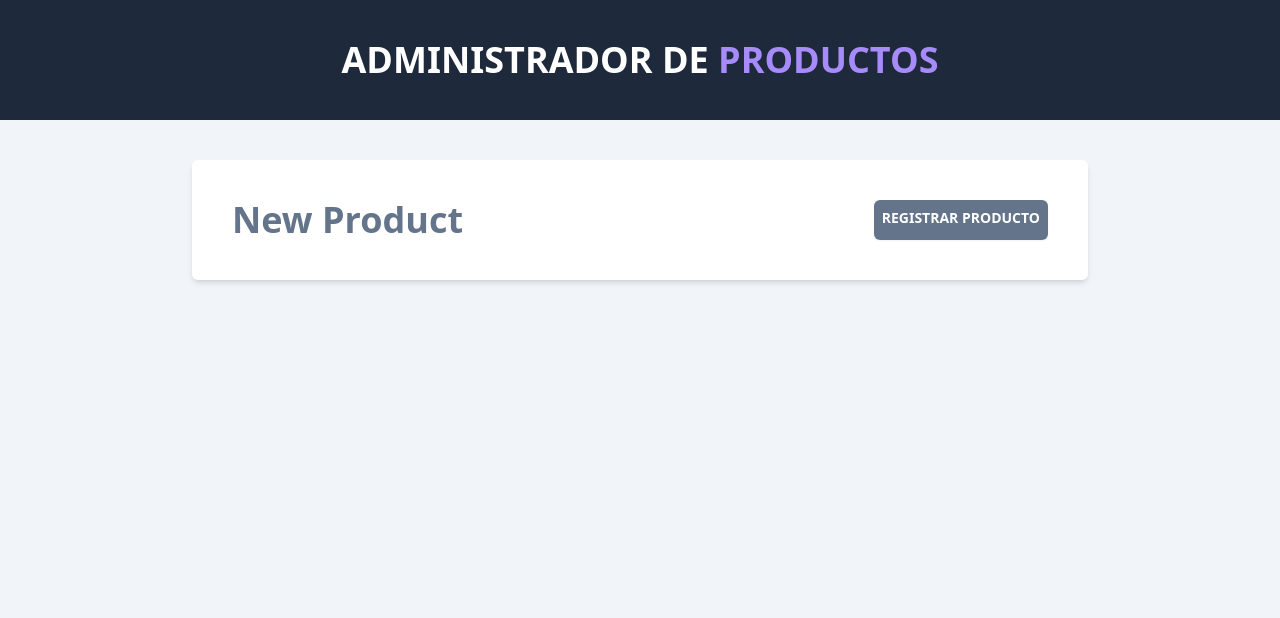
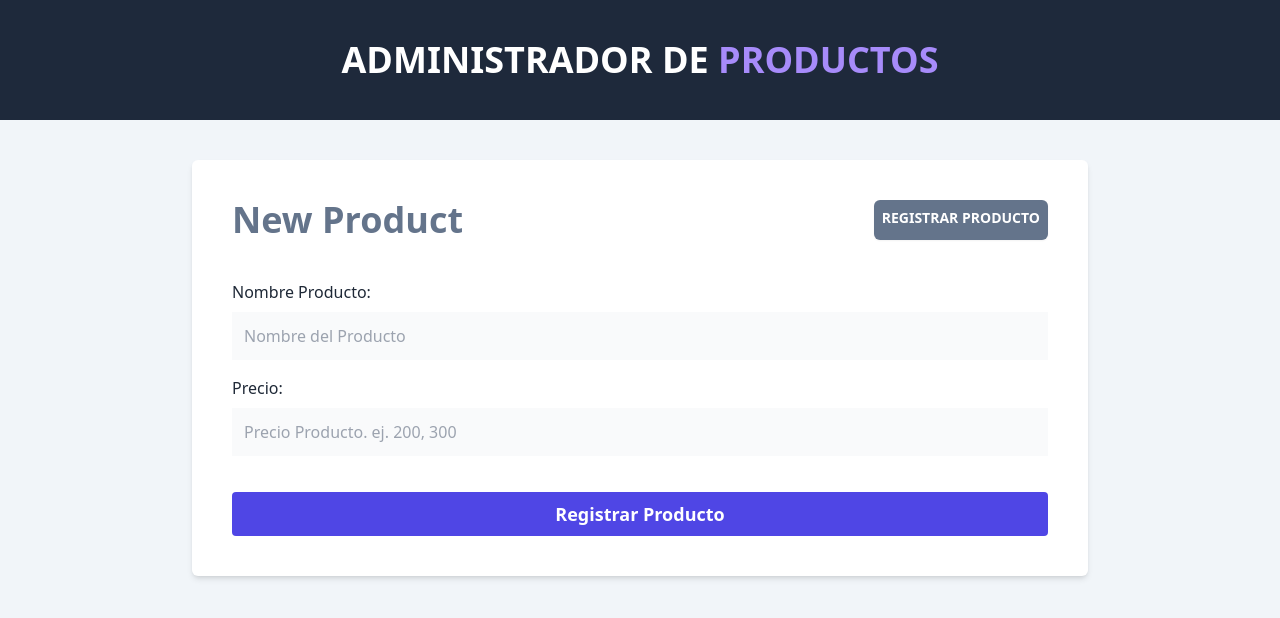
Before and after one commit to Jair-vet/REST-API-PERN-FONTEND, a React (Vite) app: page /productos/nuevo in a window 1280 px wide. Shown: the top 618 px of the page. Built offline with nearby package versions, Linux system fonts and the light colour scheme.

Commit message:
Creamos el Formulario

```diff
--- a/src/views/NewProduct.tsx
+++ b/src/views/NewProduct.tsx
@@ -13,6 +13,44 @@
                 Registrar Producto
             </Link>
         </div>
+
+        <form
+            className="mt-10"
+        >
+
+            <div className="mb-4">
+                <label
+                    className="text-gray-800"
+                    htmlFor="name"
+                >Nombre Producto:</label>
+                <input
+                    id="name"
+                    type="text"
+                    className="mt-2 block w-full p-3 bg-gray-50"
+                    placeholder="Nombre del Producto"
+                    name="name"
+                />
+            </div>
+            <div className="mb-4">
+                <label
+                    className="text-gray-800"
+                    htmlFor="price"
+                >Precio:</label>
+                <input
+                    id="price"
+                    type="number"
+                    className="mt-2 block w-full p-3 bg-gray-50"
+                    placeholder="Precio Producto. ej. 200, 300"
+                    name="price"
+                />
+            </div>
+            <input
+            type="submit"
+            className="mt-5 w-full bg-indigo-600 p-2 text-white font-bold text-lg cursor-pointer rounded"
+            value="Registrar Producto"
+            />
+        </form>
+
     </>
 
   )
```
